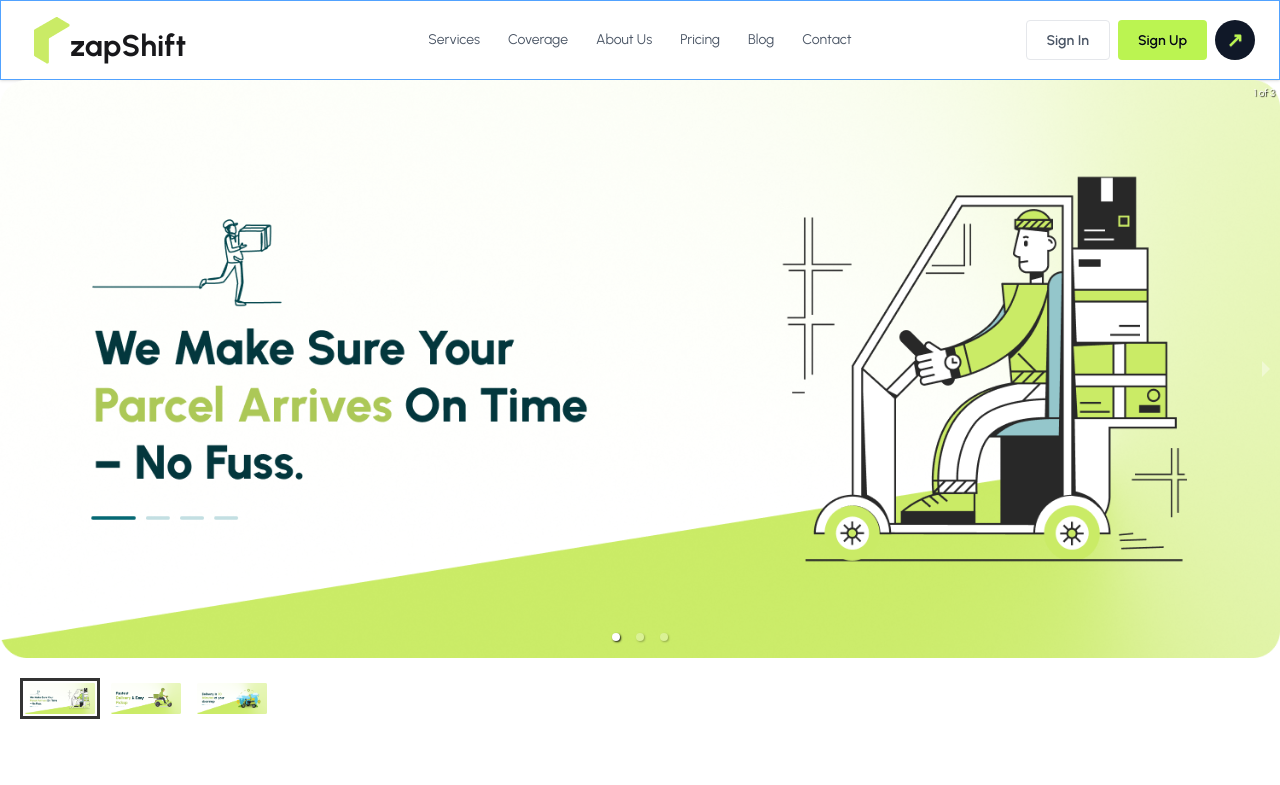
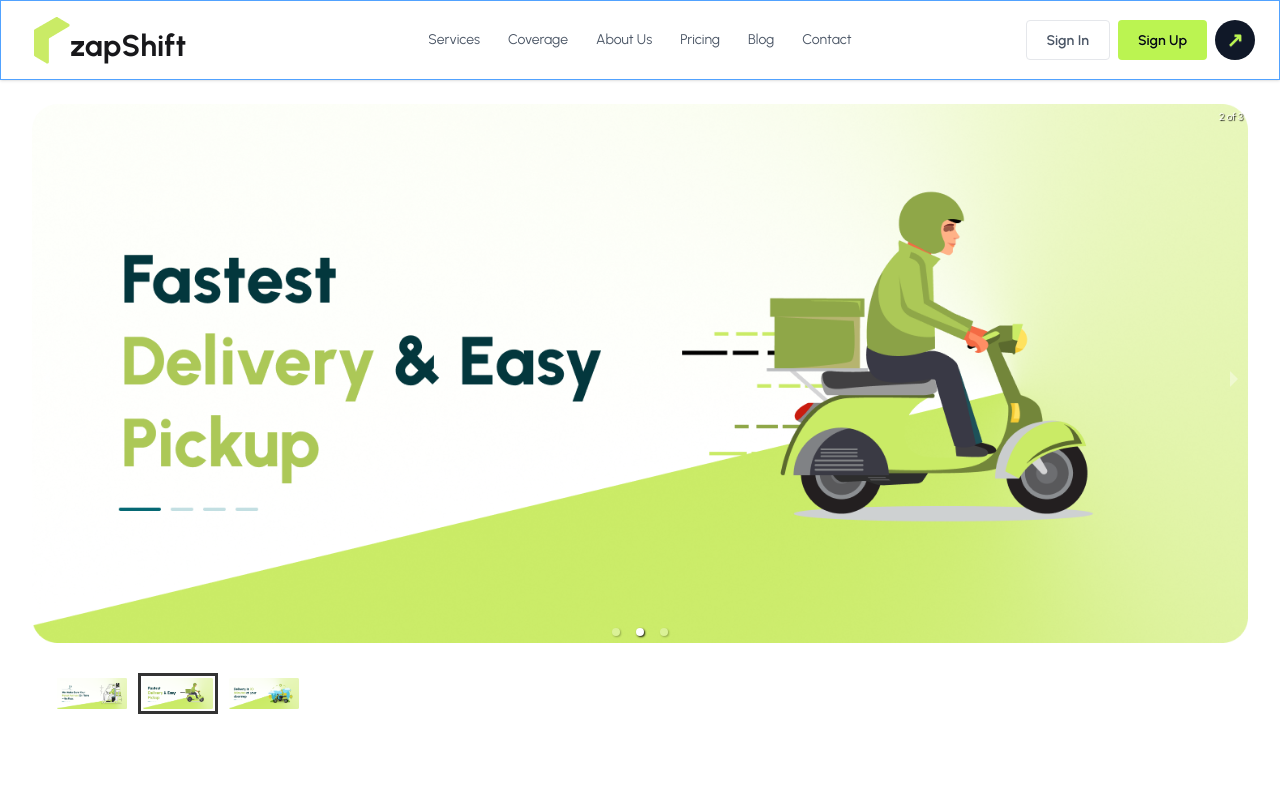
Before and after one commit to ShantoDIU29/courier-delivery-system, a React (Vite) app: page / in a window 1280 px wide. Shown: the top 785 px of the page. Built offline with nearby package versions, Linux system fonts and the light colour scheme.

Commit message:
Refactor Banner component layout and improve RootLayout formatting

```diff
--- a/src/Pages/Home/Banner/Banner.jsx
+++ b/src/Pages/Home/Banner/Banner.jsx
@@ -6,7 +6,8 @@
 
 const Banner = () => {
   return (
-    <Carousel showArrows>
+    <div className="w-full overflow-hidden rounded-xl">
+      <Carousel autoPlay infiniteLoop>
         <div>
           <img src={bannerImg1} alt="Zap Shift delivery service" />
         </div>
@@ -17,6 +18,7 @@
           <img src={bannerImg3} alt="Zap Shift logistics solutions" />
         </div>
       </Carousel>
+    </div>
   );
 };
 
--- a/src/Pages/Home/Home.jsx
+++ b/src/Pages/Home/Home.jsx
@@ -2,8 +2,8 @@
 
 const Home = () => {
   return (
-    <div>
-      <Banner></Banner>
+    <div className="px-4 py-6 sm:px-6 lg:px-8">
+      <Banner />
     </div>
   );
 };
--- a/src/layouts/RootLayout.jsx
+++ b/src/layouts/RootLayout.jsx
@@ -1,13 +1,13 @@
+import { Outlet } from "react-router";
+import Footer from "../Pages/Shared/Footer/Footer";
+import NavBar from "../Pages/Shared/NavBar/NavBar";
 
-import {Outlet} from 'react-router';
-import Footer from '../Pages/Shared/Footer/Footer';
-import NavBar from '../Pages/Shared/NavBar/NavBar';
-export default function RootLayout (){
-    return (
-        <div className='max-w-7xl'>
-<NavBar></NavBar>
-<Outlet></Outlet>
-<Footer></Footer>
-        </div>
-    );
+export default function RootLayout() {
+  return (
+    <div className="mx-auto w-full max-w-7xl">
+      <NavBar />
+      <Outlet />
+      <Footer />
+    </div>
+  );
 }
```
Lines whose indentation alone changed are shown as unchanged.
